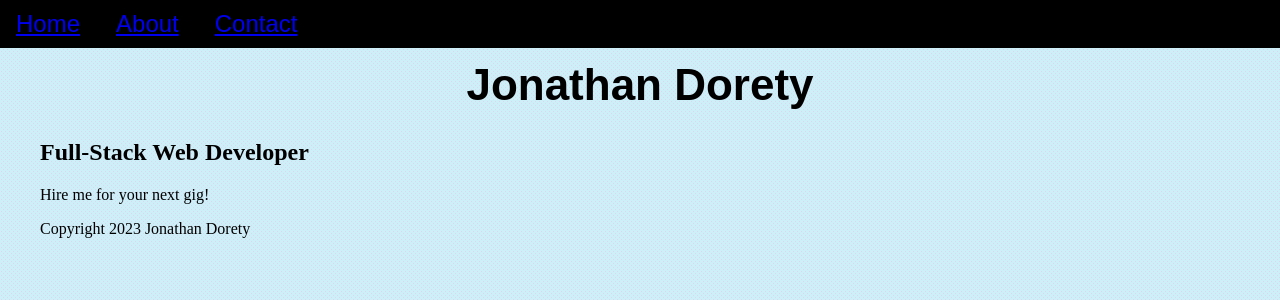
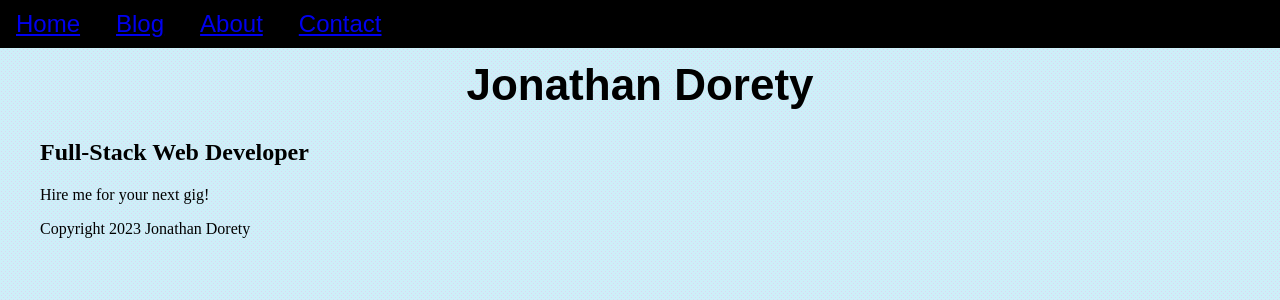
Before and after one commit to jdorety/portfolio-site, a SvelteKit app: page / in a window 1280 px wide. Shown: the top 300 px of the page. Built offline with nearby package versions, Linux system fonts and the light colour scheme.

Commit message:
Add blog to nav menu

```diff
--- a/src/components/Navbar.svelte
+++ b/src/components/Navbar.svelte
@@ -1,6 +1,7 @@
 <nav>
 	<div class="link-bar" role="navigation">
 		<a href="/">Home</a>
+		<a href="#">Blog</a>
 		<a href="#">About</a>
 		<a href="#">Contact</a>
 	</div>
```
